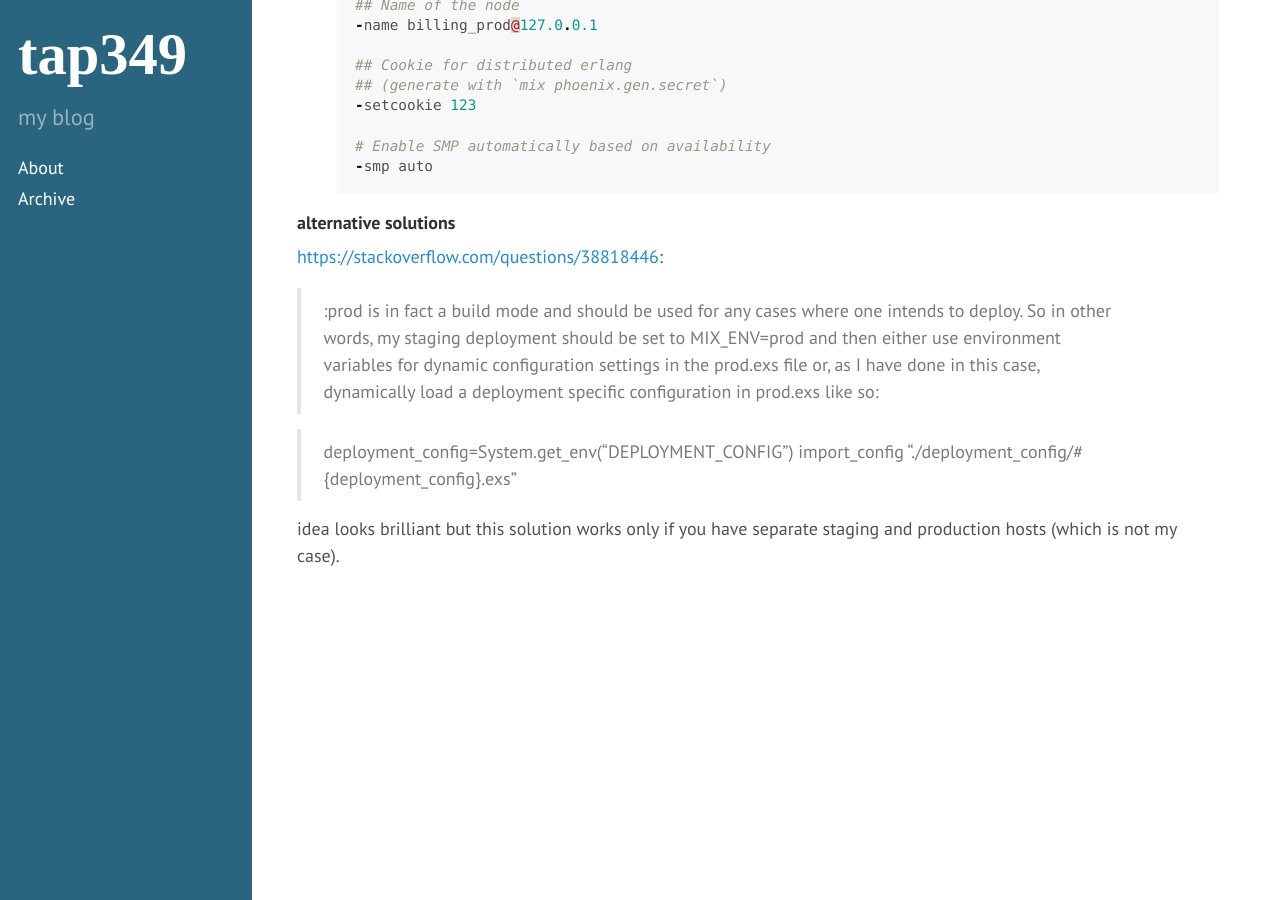
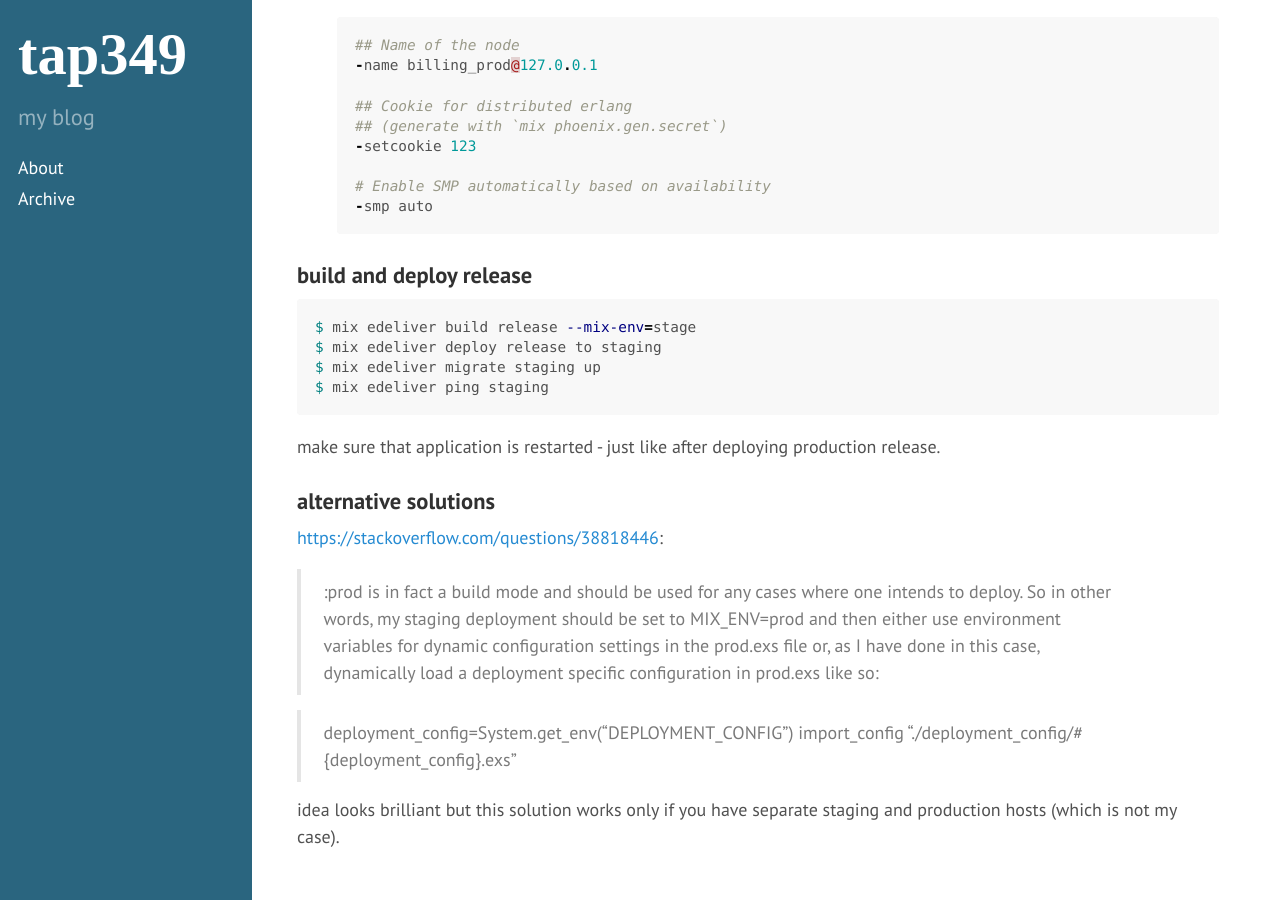
Before and after one commit to tap349/tap349.github.io, a Jekyll site: the page built from _posts/2017-08-02-elixir-deployment.md, in a window 1280 px wide and 900 px high, scrolled down 13799 px. Built offline with Jekyll 4.4.1, drawn with Linux system fonts in a browser that asks for light colours; some of the changed text lies outside the part shown.

Commit message:
update 2017-08-10_15:33:46

````diff
--- a/_posts/2017-08-02-elixir-deployment.md
+++ b/_posts/2017-08-02-elixir-deployment.md
@@ -299,9 +299,9 @@ currently my build server is production one (Ubuntu 16.04.3 LTS (Xenial Xerus)).
 
 #### create systemd service
 
+NOTE: this step has been automated with Chef.
+
 1. <https://medium.com/@zek/deploy-early-and-often-deploying-phoenix-with-edeliver-and-distillery-part-two-f361ef36aa10>
-
-NOTE: this step has been automated with Chef.
 
 deployed and started application must be listening on specified port:
 
@@ -358,15 +358,15 @@ make sure to restart application after deploying
   $ mix edeliver deploy release to production --start-deploy
   ```
 
-- set `START_DEPLOY` in edeliver config
+- add `START_DEPLOY=true` to edeliver config
 
   _.deliver/config_:
 
-  ```bash
-  START_DEPLOY=true
+  ```diff
+  + START_DEPLOY=true
   ```
 
-locations on production host:
+#### locations on production host
 
 - _bin/\<app\_name\>_ - main application script
 - _releases/start_erl.data_ - file with current release version
@@ -622,7 +622,19 @@ add for `stage` environment:
   -smp auto
   ```
 
-#### alternative solutions
+### build and deploy release
+
+```sh
+$ mix edeliver build release --mix-env=stage
+$ mix edeliver deploy release to staging
+$ mix edeliver migrate staging up
+$ mix edeliver ping staging
+```
+
+make sure that application is restarted -
+just like after deploying production release.
+
+### alternative solutions
 
 <https://stackoverflow.com/questions/38818446>:
 
````
Also changed, not shown: other parts of _posts/2017-08-02-elixir-deployment.md (+3 -3 lines).
